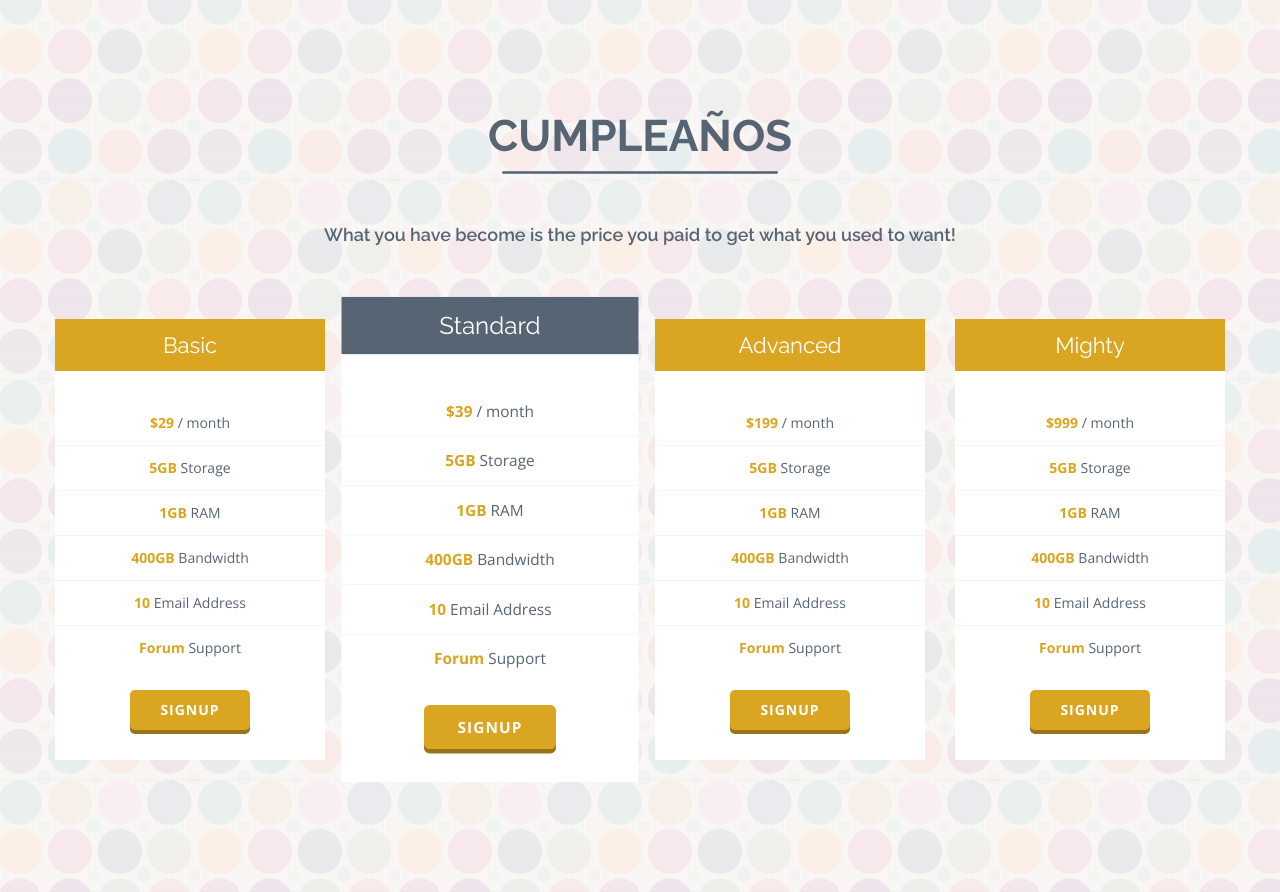
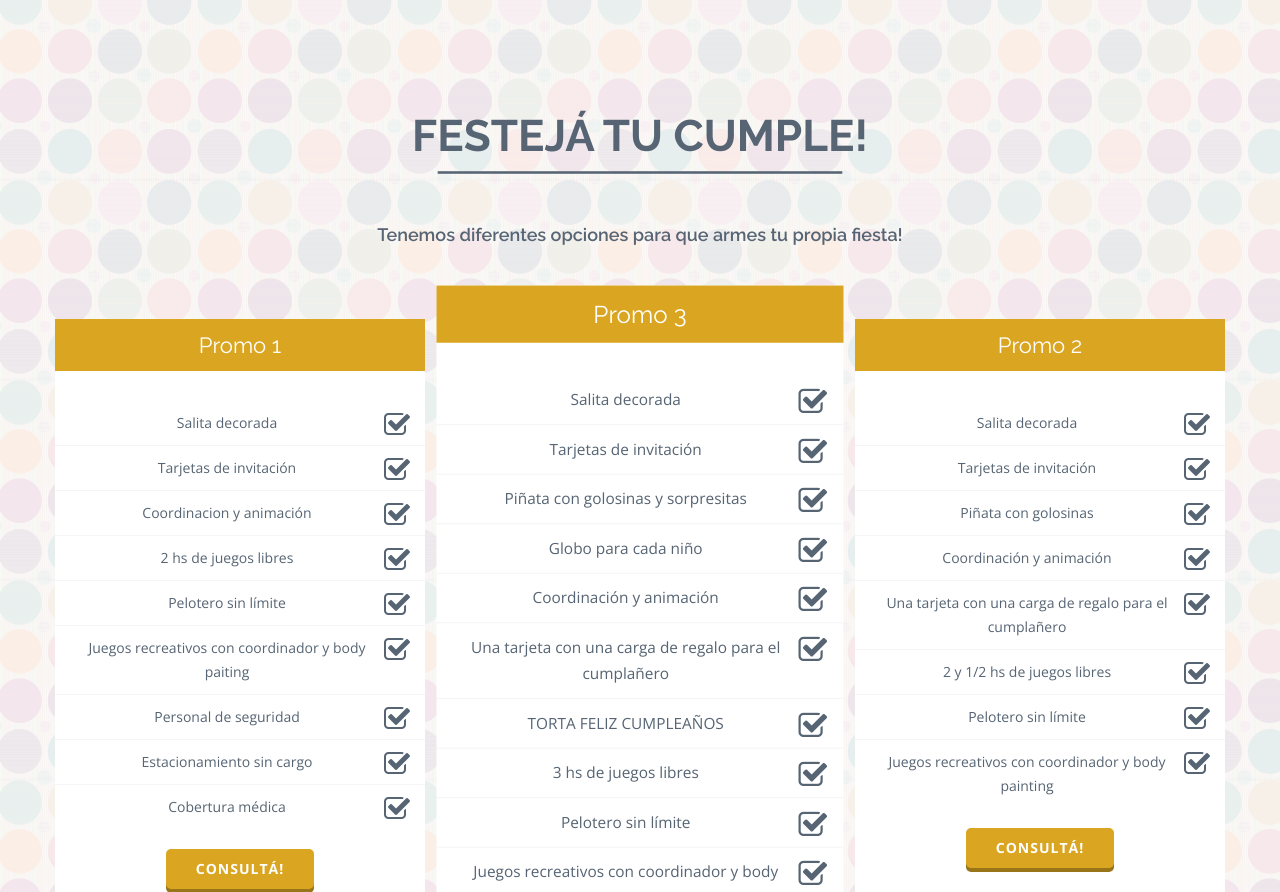
Before and after one commit to sanchezjuanmanuel93/CrucijuegosWeb, a PHP site: page / in a window 1280 px wide. Shown: the part 4204-5096 px from the top of the page. Run offline with PHP 8.4, Linux system fonts and the light colour scheme; some libraries are stand-ins or nearby versions.

Commit message:
se arreglan titulos y cumple

```diff
--- a/CrucijuegosWeb/css/style.css
+++ b/CrucijuegosWeb/css/style.css
@@ -1102,6 +1102,17 @@ div.content-box.big div.content-box-info p {
 /*-------------------------------------------------------*/
 /* 12. Pricing Section
 /*-------------------------------------------------------*/
+ul.plan li:hover{
+    font-weight: bold;
+}
+
+.fa.fa-check-square-o.fa-2x{
+    float:right;
+}
+
+.fa.fa-check-square-o.fa-2x:hover{
+    color: #DAA520;
+}
 
 .flat .plan {
   list-style: none;
@@ -1146,7 +1157,7 @@ div.content-box.big div.content-box-info p {
   transform: scale(1.1);
 }
 .flat .plan.featured li.plan-name {
-  background: #566473;
+  /* background: #566473; */
 }
 
 .flat .plan:hover li.plan-name {
--- a/CrucijuegosWeb/index.html
+++ b/CrucijuegosWeb/index.html
@@ -191,7 +191,7 @@ Las Salas son las más visitadas del país ya que transitan por año más de 3.0
                                      <!-- Title row -->
                                     <div class="row">
                                           <div class="col-md-12 big-title light wow bounceIn">
-                                                <h2>Some Fun Facts</h2>
+                                                <h2>Curiosidades</h2>
                                           </div>
                                     </div>
                                     <!-- /Title row -->
@@ -249,7 +249,7 @@ Las Salas son las más visitadas del país ya que transitan por año más de 3.0
                               <div class="clearfix"></div>
 
                               <div class="col-md-12 sub-title text-center wow slideInRight">
-                                    <h3>More people will pay you money to help them achieve a monetary goal than will pay you to give them something pretty to look at!</h3>
+                                  <h3>Crucijuegos cuenta con 15 sucursales distribuidas en 12 provincias de la República Argentina.</br><b>¿Cuál queres visitar?</b></h3>
                               </div>
                         </div>
                   <!-- /Title row -->
@@ -612,137 +612,136 @@ Las Salas son las más visitadas del país ya que transitan por año más de 3.0
                   <!-- /Portfolio Wrap -->
             </section>
             <!-- /Section 3 -->
-<!-- Section 6 -->
+
+            <!-- Section 6 -->
             <section id="section6" class="pricing">
                   <div class="container">
                         <div class="row flat">
                               <!-- Title row -->
                               <div class="row">
                                     <div class="col-md-12 big-title wow bounceIn">
-                                          <h2>Cumpleaños</h2>
+                                          <h2>Festejá tu cumple!</h2>
                                     </div>
 
                                     <div class="clearfix"></div>
 
                                     <div class="col-md-12 sub-title text-center wow slideInRight">
-                                          <h3>What you have become is the price you paid to get what you used to want!</h3>
+                                          <h3>Tenemos diferentes opciones para que armes tu propia fiesta!</h3>
                                     </div>
                               </div>
                               <!-- /Title row -->
 
                               <div class="row">
-                                    <div class="col-lg-3 col-md-3 col-sm-6 col-xs-12 wow fadeInLeft">
+                                    <div class="col-lg-4 col-md-4 col-sm-6 col-xs-12 wow fadeInLeft">
                                           <ul class="plan plan1">
                                                 <li class="plan-name">
-                                                      Basic
+                                                      Promo 1
                                                 </li>
                                                 <li class="plan-price">
-                                                      <strong>$29</strong> / month
+                                                       Salita decorada<i class="fa fa-check-square-o fa-2x"></i>
                                                 </li>
                                                 <li>
-                                                      <strong>5GB</strong> Storage
+                                                    Tarjetas de invitación<i class="fa fa-check-square-o fa-2x"></i>
                                                 </li>
                                                 <li>
-                                                      <strong>1GB</strong> RAM
+                                                       <i class="fa fa-check-square-o fa-2x"></i>Coordinacion y animación
                                                 </li>
                                                 <li>
-                                                      <strong>400GB</strong> Bandwidth
+                                                       <i class="fa fa-check-square-o fa-2x"></i>2 hs de juegos libres
                                                 </li>
                                                 <li>
-                                                      <strong>10</strong> Email Address
+                                                       <i class="fa fa-check-square-o fa-2x"></i>Pelotero sin límite
                                                 </li>
                                                 <li>
-                                                      <strong>Forum</strong> Support
+                                                       <i class="fa fa-check-square-o fa-2x"></i>Juegos recreativos con coordinador y body paiting
+                                                </li>
+                                                <li>
+                                                       <i class="fa fa-check-square-o fa-2x"></i>Personal de seguridad
+                                                </li>
+                                                <li>
+                                                      <i class="fa fa-check-square-o fa-2x"></i> Estacionamiento sin cargo
+                                                </li>
+                                                <li>
+                                                      <i class="fa fa-check-square-o fa-2x"></i>Cobertura médica
                                                 </li>
                                                 <li class="plan-action">
-                                                      <a href="#" class="btn btn-2 btn-2c">Signup</a>
+                                                      <a href="#section7" class="btn btn-2 btn-2c">Consultá!</a>
                                                 </li>
                                           </ul>
                                     </div>
 
-                                    <div class="col-lg-3 col-md-3 col-sm-6 col-xs-12">
+                                    <div class="col-lg-4 col-md-4 col-sm-6 col-xs-12 wow fadeInLeft">
                                           <ul class="plan plan2 featured">
                                                 <li class="plan-name">
-                                                      Standard
+                                                      Promo 3
                                                 </li>
                                                 <li class="plan-price">
-                                                      <strong>$39</strong> / month
+                                                      <i class="fa fa-check-square-o fa-2x"></i> Salita decorada
                                                 </li>
                                                 <li>
-                                                      <strong>5GB</strong> Storage
+                                                      <i class="fa fa-check-square-o fa-2x"></i> Tarjetas de invitación
                                                 </li>
                                                 <li>
-                                                      <strong>1GB</strong> RAM
+                                                      <i class="fa fa-check-square-o fa-2x"></i> Piñata con golosinas y sorpresitas
                                                 </li>
                                                 <li>
-                                                      <strong>400GB</strong> Bandwidth
+                                                      <i class="fa fa-check-square-o fa-2x"></i> Globo para cada niño
                                                 </li>
                                                 <li>
-                                                      <strong>10</strong> Email Address
+                                                      <i class="fa fa-check-square-o fa-2x"></i> Coordinación y animación
                                                 </li>
                                                 <li>
-                                                      <strong>Forum</strong> Support
+                                                      <i class="fa fa-check-square-o fa-2x"></i> Una tarjeta con una carga de regalo para el cumplañero
+                                                </li>
+                                                <li>
+                                                      <i class="fa fa-check-square-o fa-2x"></i> TORTA FELIZ CUMPLEAÑOS
+                                                </li>
+                                                <li>
+                                                      <i class="fa fa-check-square-o fa-2x"></i> 3 hs de juegos libres
+                                                </li>
+                                                <li>
+                                                      <i class="fa fa-check-square-o fa-2x"></i> Pelotero sin límite
+                                                </li>
+                                                <li>
+                                                      <i class="fa fa-check-square-o fa-2x"></i> Juegos recreativos con coordinador y body painting
                                                 </li>
                                                 <li class="plan-action">
-                                                      <a href="#" class="btn btn-2 btn-2c">Signup</a>
+                                                      <a href="#section7" class="btn btn-2 btn-2c">Consultá!</a>
                                                 </li>
                                           </ul>
                                     </div>
 
-                                    <div class="col-lg-3 col-md-3 col-sm-6 col-xs-12 wow fadeInDown">
+                                    <div class="col-lg-4 col-md-4 col-sm-6 col-xs-12 wow fadeInLeft">
                                           <ul class="plan plan3">
                                                 <li class="plan-name">
-                                                      Advanced
+                                                      Promo 2
                                                 </li>
                                                 <li class="plan-price">
-                                                      <strong>$199</strong> / month
+                                                      <i class="fa fa-check-square-o fa-2x"></i> Salita decorada
                                                 </li>
                                                 <li>
-                                                      <strong>5GB</strong> Storage
+                                                      <i class="fa fa-check-square-o fa-2x"></i> Tarjetas de invitación
                                                 </li>
                                                 <li>
-                                                      <strong>1GB</strong> RAM
+                                                      <i class="fa fa-check-square-o fa-2x"></i> Piñata con golosinas
                                                 </li>
                                                 <li>
-                                                      <strong>400GB</strong> Bandwidth
+                                                      <i class="fa fa-check-square-o fa-2x"></i> Coordinación y animación
                                                 </li>
                                                 <li>
-                                                      <strong>10</strong> Email Address
+                                                      <i class="fa fa-check-square-o fa-2x"></i> Una tarjeta con una carga de regalo para el cumplañero
                                                 </li>
                                                 <li>
-                                                      <strong>Forum</strong> Support
+                                                      <i class="fa fa-check-square-o fa-2x"></i> 2 y 1/2 hs de juegos libres
+                                                </li>
+                                                <li>
+                                                      <i class="fa fa-check-square-o fa-2x"></i> Pelotero sin límite
+                                                </li>
+                                                <li>
+                                                      <i class="fa fa-check-square-o fa-2x"></i> Juegos recreativos con coordinador y body painting
                                                 </li>
                                                 <li class="plan-action">
-                                                      <a href="#" class="btn btn-2 btn-2c">Signup</a>
-                                                </li>
-                                          </ul>
-                                    </div>
-
-                                    <div class="col-lg-3 col-md-3 col-sm-6 col-xs-12 wow fadeInRight">
-                                          <ul class="plan plan4">
-                                                <li class="plan-name">
-                                                      Mighty
-                                                </li>
-                                                <li class="plan-price">
-                                                      <strong>$999</strong> / month
-                                                </li>
-                                                <li>
-                                                      <strong>5GB</strong> Storage
-                                                </li>
-                                                <li>
-                                                      <strong>1GB</strong> RAM
-                                                </li>
-                                                <li>
-                                                      <strong>400GB</strong> Bandwidth
-                                                </li>
-                                                <li>
-                                                      <strong>10</strong> Email Address
-                                                </li>
-                                                <li>
-                                                      <strong>Forum</strong> Support
-                                                </li>
-                                                <li class="plan-action">
-                                                      <a href="#" class="btn btn-2 btn-2c">Signup</a>
+                                                      <a href="#section7" class="btn btn-2 btn-2c">Consultá!</a>
                                                 </li>
                                           </ul>
                                     </div>
@@ -751,6 +750,8 @@ Las Salas son las más visitadas del país ya que transitan por año más de 3.0
                   </div>
             </section>
             <!-- /Section 6 -->
+
+
             <!-- Section 5 -->
             <section id="section5" class="eventos">
                   <div class="testimonial-wrap">
@@ -840,7 +841,7 @@ Las Salas son las más visitadas del país ya que transitan por año más de 3.0
                                     <div class="clearfix"></div>
 
                                     <div class="col-md-12 sub-title text-center wow slideInRight">
-                                          <h3>Contact with us to learn more about all of our Web Design Services!</h3>
+                                          <h3>Si deseás comunicarte con nosotros, envianos tus comentarios, sugerencias o inquietudes completando el siguiente formulario:</h3>
                                     </div>
                               </div>
                               <!-- /Title row -->
--- /dev/null
+++ b/nbproject/private/private.xml
@@ -0,0 +1,6 @@
+<?xml version="1.0" encoding="UTF-8"?>
+<project-private xmlns="http://www.netbeans.org/ns/project-private/1">
+    <open-files xmlns="http://www.netbeans.org/ns/projectui-open-files/2">
+        <group/>
+    </open-files>
+</project-private>
```
